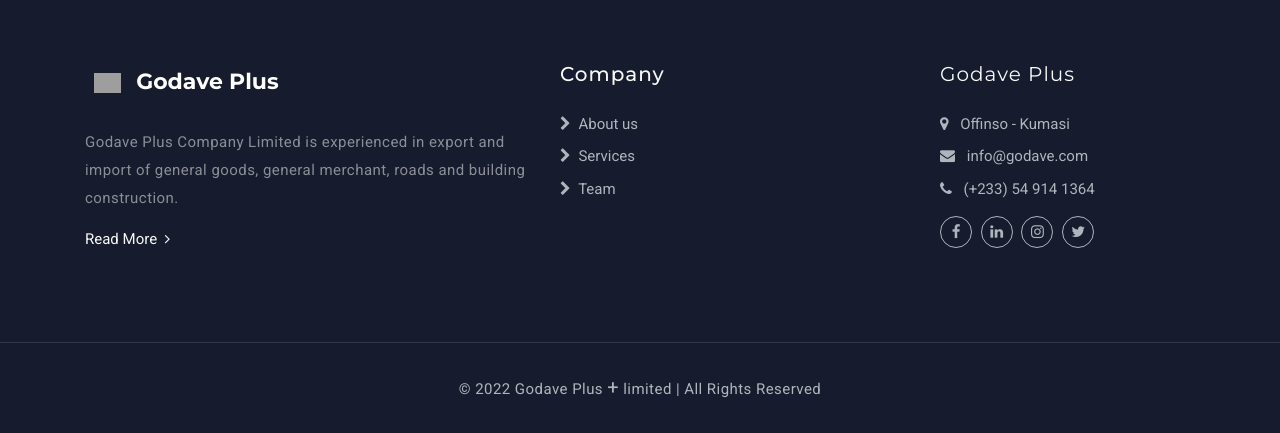
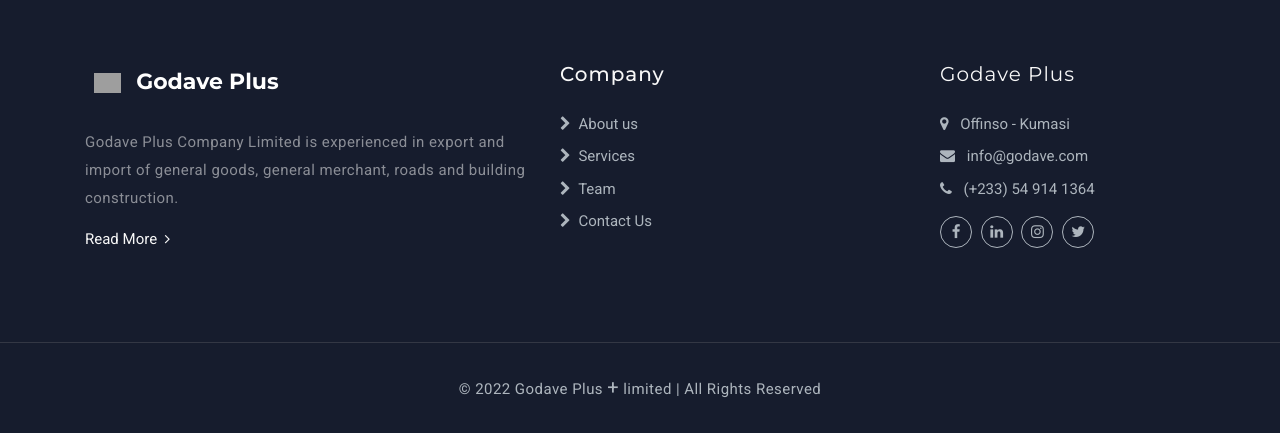
Before and after one commit to samuel355/godaveplus, a PHP site: page / in a window 1280 px wide. Shown: the part 5535-5968 px from the top of the page. Run offline with PHP 8.4, Linux system fonts and the light colour scheme; some libraries are stand-ins or nearby versions; grey boxes are pictures that could not be loaded.

Commit message:
updadtes

```diff
--- a/css/style.css
+++ b/css/style.css
@@ -1,4 +1,8 @@
 @import url("https://fonts.googleapis.com/css?family=Montserrat:400,500,600,700|Roboto&display=swap");
+html {
+    scroll-behavior: smooth;
+}
+
 .bg-primary {
     background-color: #4782d3 !important;
 }
--- a/include/footer.php
+++ b/include/footer.php
@@ -12,7 +12,7 @@
                     </a>
                     <p class="mt-4 text-white-50">Godave Plus Company Limited is experienced in export and import of general goods, general merchant, roads and building construction. </p>
                     <div class="mt-2 read-more">
-                        <a href="#" class="text-light">Read More <i class="fa fa-angle-right ml-1"></i></a>
+                        <a href="#about-us" class="text-light">Read More <i class="fa fa-angle-right ml-1"></i></a>
                     </div>
                 </div>
                 <!--end col-->
@@ -20,9 +20,10 @@
                 <div class="col-lg-4 col-md-4 col-12 mt-4 mt-sm-0 pt-2 pt-sm-0">
                     <h4 class="text-light footer-head">Company</h4>
                     <ul class="list-unstyled footer-list mt-4">
-                        <li><a href="#" class="text-foot"><i class="fa fa-chevron-right mr-1"></i> About us</a></li>
-                        <li><a href="#" class="text-foot"><i class="fa fa-chevron-right mr-1"></i> Services</a></li>
-                        <li><a href="#" class="text-foot"><i class="fa fa-chevron-right mr-1"></i> Team</a></li>
+                        <li><a href="#about-us" class="text-foot"><i class="fa fa-chevron-right mr-1"></i> About us</a></li>
+                        <li><a href="#services" class="text-foot"><i class="fa fa-chevron-right mr-1"></i> Services</a></li>
+                        <li><a href="#team" class="text-foot"><i class="fa fa-chevron-right mr-1"></i> Team</a></li>
+                        <li><a href="#contact-us" class="text-foot"><i class="fa fa-chevron-right mr-1"></i> Contact Us</a></li>
                     </ul>
                 </div>
                 <!--end col-->
--- a/include/header.php
+++ b/include/header.php
@@ -28,10 +28,11 @@
             <div id="navigation">
                 <!-- Navigation Menu-->
                 <ul class="navigation-menu">
-                    <li class="has-submenu font-weight-bold"><a href="">Home</a></li>
-                    <li class="has-submenu font-weight-bold"><a href="">About Us</a></li>
-                    <li class="has-submenu font-weight-bold"><a href="">Services</a></li>
-                    <li class="has-submenu font-weight-bold"><a href="">Contact us</a></li>
+                    <li class="has-submenu font-weight-bold"><a href="/">Home</a></li>
+                    <li class="has-submenu font-weight-bold"><a href="#about-us">About Us</a></li>
+                    <li class="has-submenu font-weight-bold"><a href="#services">Services</a></li>
+                    <li class="has-submenu font-weight-bold"><a href="#team">Our Team</a></li>
+                    <li class="has-submenu font-weight-bold"><a href="#contact-us">Contact us</a></li>
                 </ul>
                 <!-- End navigation menu-->
             </div>
--- a/index.php
+++ b/index.php
@@ -15,8 +15,8 @@
                                 <h1 class="heading font-weight-bold text-capitalize mb-3 text-white">We Import & Export <span class="text-custom"> General Goods</span></h1>
                                 <p class="text-light mx-auto para-desc">Get in touch with us and we’ll provide you with a great Customer Services that suits you the best as far as importation and exportations of goods, construction of rods and buildings and all civil engineering works are concern.</p>
                                 <div class="">
-                                    <a href="#" class="btn rounded btn-custom mb-2 mr-2">Contact Us</a>
-                                    <a href="#" class="btn rounded btn-custom-white mb-2">About Us</a>
+                                    <a href="#contact-us" class="btn rounded btn-custom mb-2 mr-2">Contact Us</a>
+                                    <a href="#about-us" class="btn rounded btn-custom-white mb-2">About Us</a>
                                 </div>
                             </div>
                         </div>
@@ -32,7 +32,7 @@
     <!-- End Home -->
 
     <!-- About Start -->
-    <section class="section bg-light">
+    <section class="section bg-light" id="about-us">
         <div class="container">
             <div class="row align-items-center">
                 <div class="col-md-6">
@@ -144,7 +144,7 @@
     <!-- End Cta -->
 
     <!-- Services START -->
-    <section class="section">
+    <section class="section" id="services">
         <div class="container">
             <div class="row justify-content-center">
                 <div class="col-12">
@@ -276,7 +276,7 @@
     <!-- Testimonial End -->
 
     <!-- Team START -->
-    <section class="section bg-light">
+    <section class="section bg-light" id="team">
         <div class="page-triangle"></div>
         <div class="container">
             <div class="row justify-content-center">
@@ -337,7 +337,7 @@
     <!-- Team END -->
 
     <!-- contact START -->
-    <section class="section">
+    <section class="section" id="contact-us">
         <div class="container">
             <div class="row">
                 <div class="col-12">
```
